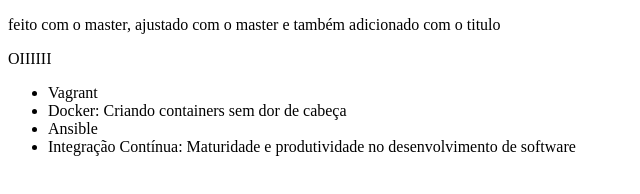
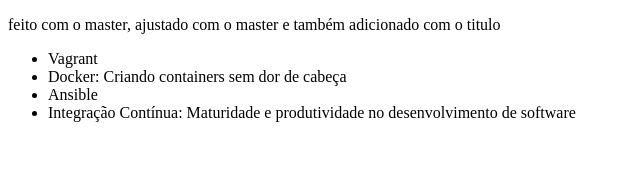
Before and after one commit to Skema1114/git-e-github-curso-alura, a plain HTML site: page index.html in a window 1280 px wide. Shown: the whole page, without its empty margins (0-640 px from the left). Drawn offline with Linux system fonts and the light colour scheme.

Commit message:
Revert "Commitandon o OI que sera apagado"
This reverts commit 0c109eb38d46a218dc00f935225bee8d596de169.

```diff
--- a/index.html
+++ b/index.html
@@ -10,8 +10,6 @@
     <p>
       feito com o master, ajustado com o master e também adicionado com o titulo
     </p>
-
-    <p>OIIIIII</p>
   </head>
 
   <body>
```
